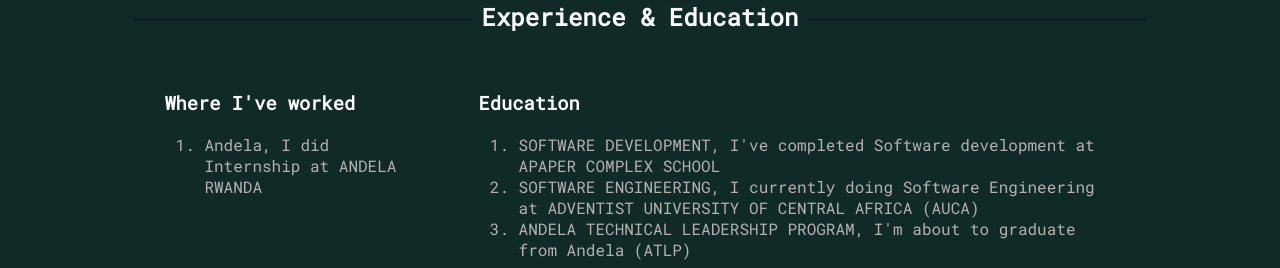
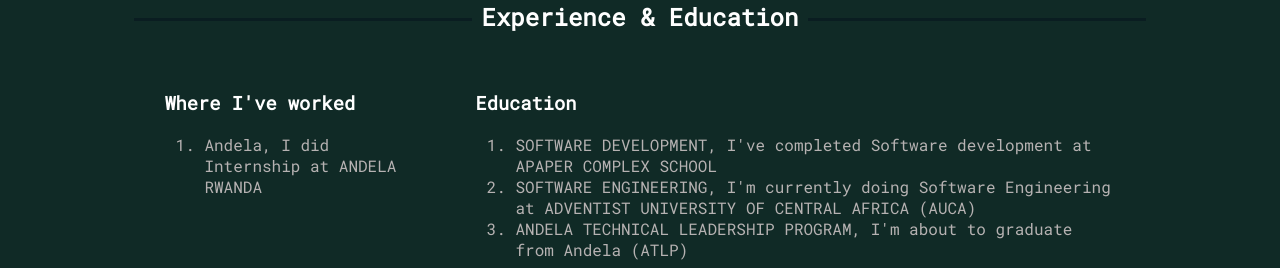
Before and after one commit to gyssa-prince/Portifolio, a React (Create React App) app: page / in a window 1280 px wide. Shown: the part 846-1114 px from the top of the page. Built offline with nearby package versions, Linux system fonts and the light colour scheme.

Commit message:
update words

```diff
--- a/src/components/projects/project.js
+++ b/src/components/projects/project.js
@@ -18,7 +18,7 @@
               <h3>Education</h3>
               <ol>
               <li>SOFTWARE DEVELOPMENT, I've completed Software development at APAPER COMPLEX SCHOOL</li>
-              <li>SOFTWARE ENGINEERING, I currently doing Software Engineering at ADVENTIST UNIVERSITY OF CENTRAL AFRICA (AUCA)</li>
+              <li>SOFTWARE ENGINEERING, I'm currently doing Software Engineering at ADVENTIST UNIVERSITY OF CENTRAL AFRICA (AUCA)</li>
               <li>ANDELA TECHNICAL LEADERSHIP PROGRAM, I'm about to graduate from  Andela (ATLP)</li>
               </ol>
               </div>
```
